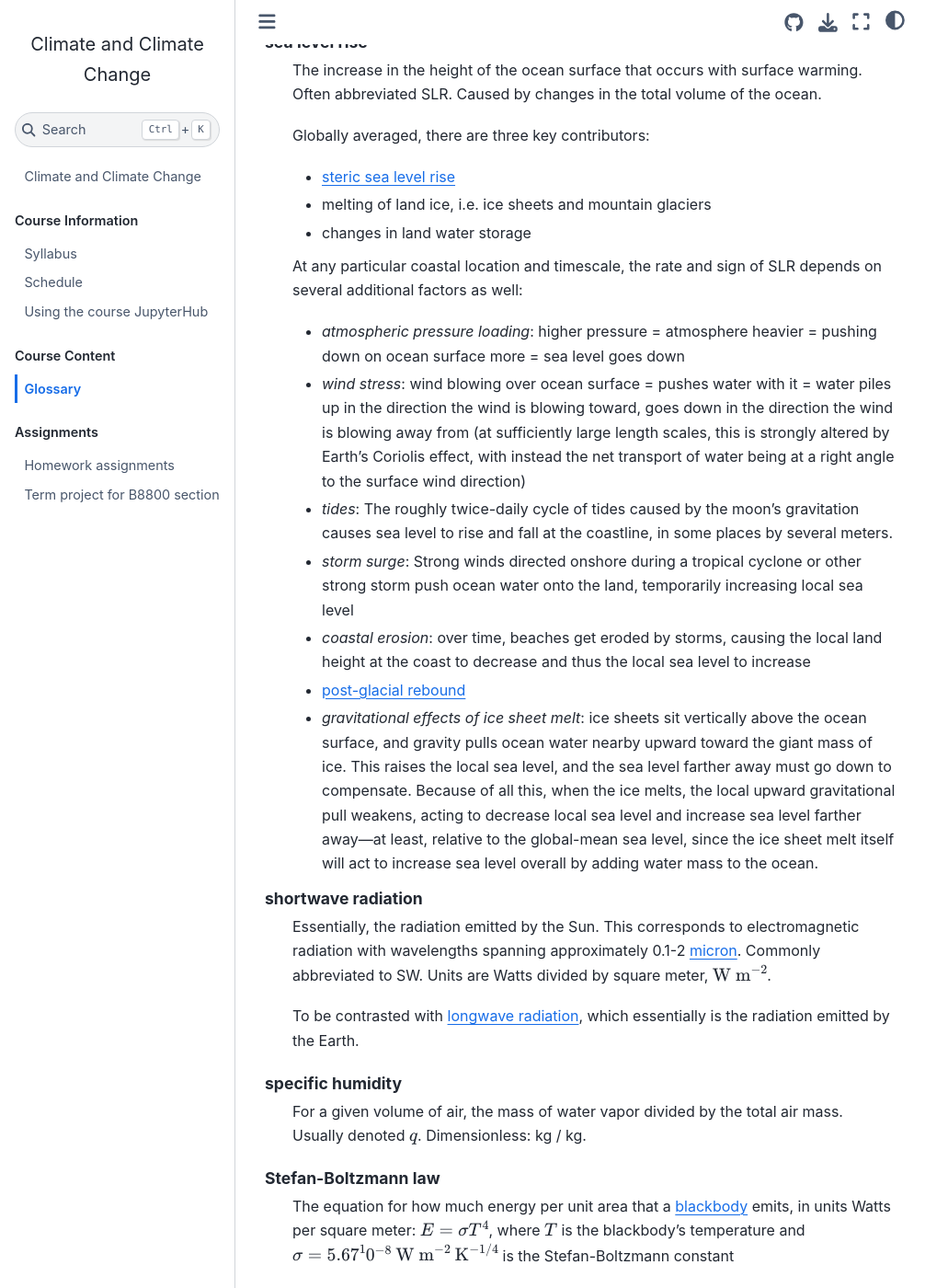
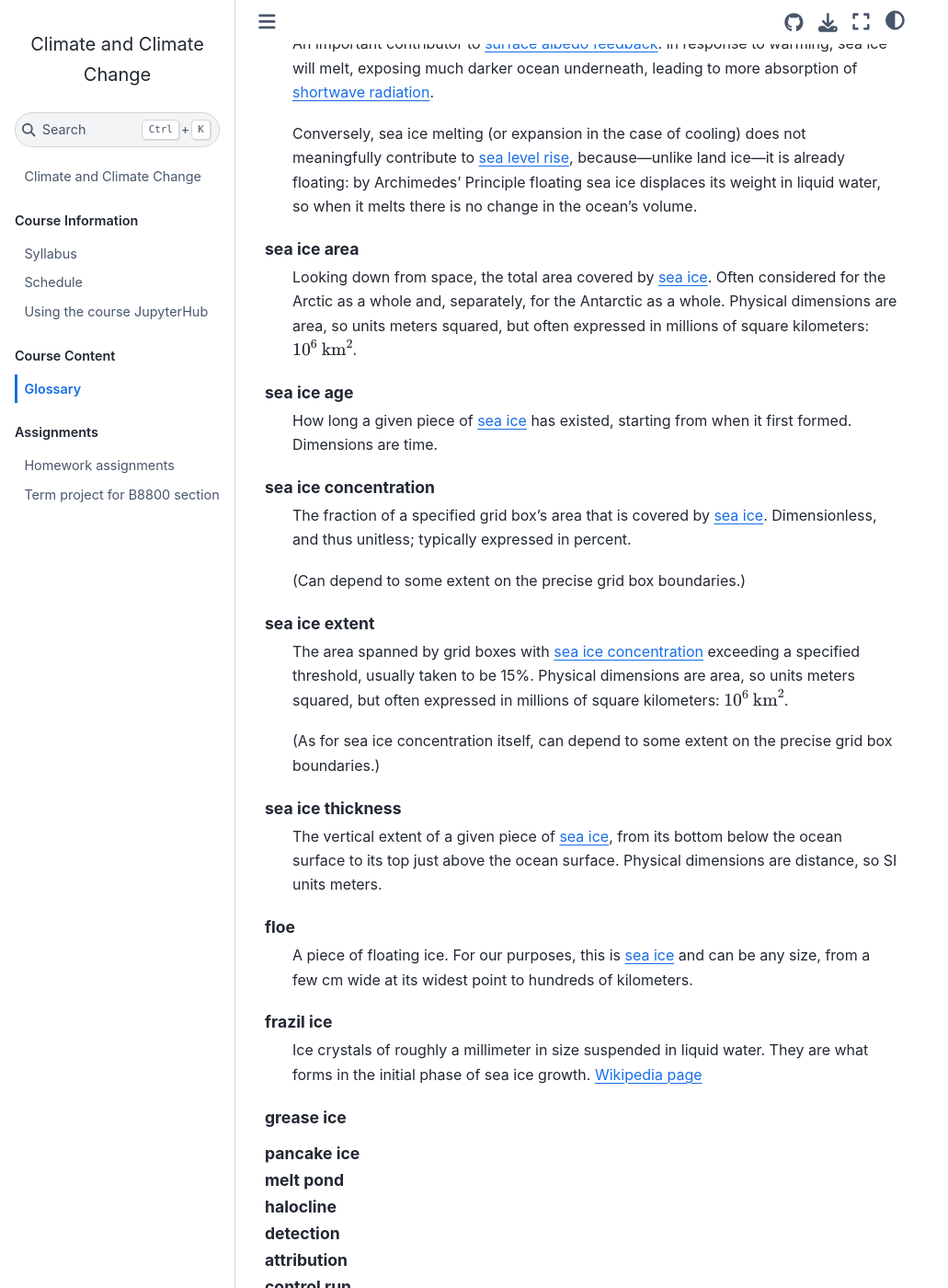
Before and after one commit to spencerahill/clim-change-course_2025, a Jupyter Book: the page built from chapters/glossary.md, in a window 1280 px wide and 1400 px high, scrolled down 15868 px. Shown: the whole window at 92% size, without its empty margins (0-1031 px from the left). Built offline with Jupyter Book 1.0.4 settings and Sphinx 7.4.7 and the Sphinx Book theme 1.1.4, drawn with Linux system fonts in a browser that asks for light colours; some of the changed text lies outside the part shown.

Commit message:
Add new glossary entries for 'glacier', 'land ice', 'sea ice area', 'sea ice age', 'sea ice concentration', 'sea ice extent', 'sea ice thickness', 'floe', 'frazil ice', 'grease ice', 'pancake ice', 'melt pond', 'halocline', 'detection', 'attribution', 'control run', 'historical run', 'future projection', 'forgetting curve', and 'spaced repetition' to expand understanding of ice dynamics and learning techniques. Introduce a new chapter on spaced repetition and Anki to support effective study strategies.

```diff
--- a/chapters/glossary.md
+++ b/chapters/glossary.md
@@ -138,6 +138,11 @@ emissivity
 equilibrium climate sensitivity
   The {term}`climate sensitivity` after the whole climate system, including the deep ocean, reaches a new equilibrium state.  Because heat transfer within the deep ocean is very slow, this takes thousands of years.
 
+glacier
+  A large piece of ice sitting on a mountain.
+
+  Melt of glaciers with warming contributes to {term}`sea level rise`.
+
 greenhouse gas
   A molecule in Earth's atmosphere that significantly absorbs {term}`longwave radiation`.  The two most important ones are carbon dioxide (CO$_2$) and water vapor (H$_2$O).  Others include methane (CH$_4$), nitrous oxide (N$_2$O), and ozone (O$_3$)
 
@@ -185,6 +190,9 @@ Kelvin
   Conversely, if we were talking about Earth's current global-mean temperature, which is approximately 288 Kelvin, that is **not** the same as $288^\circ\text{C}$.  It *is* the same as $288-273.15=14.85^\circ\text{C}$.
 
   Another example, we can say that the average {term}`lapse rate` in the troposphere is approximately 6 Kelvin per kilometer, or just as well that it is 6 degrees Celsius per kilometer.  That's because the lapse rate is the *change* in temperature with height, i.e. the (infinitesimal) difference in temperature between two adjacent heights.
+
+land ice
+  Ice that sits on land.  This includes the Greenland {term}`ice sheet`, Antarctic {term}`ice sheet`, and all mountain {term}`glacier`s.
 
 lapse rate
   The change in temperature with height, with sign flipped.  Usually denoted with a capital Gamma $\Gamma$: $\Gamma\equiv-\partial T/\partial z$.  Physical dimensions are temperature divided by height, so SI units are Kelvin divided by meters, but the denominator is often expressed in kilometers, so $\text{K km}^{-1}$, or equivalently $^\circ\text{C km}^{-1}$.
@@ -315,11 +323,64 @@ scenario uncertainty
   Unlike {term}`internal variability` and {term}`model uncertainty`, this is not a source of uncertainty that can be directly addressed via the physical climate science and climate models we are otherwise mostly learning about in this class.  Instead, it's more in the realm of economists, political scientists, etc. who try to model the actions of individuals, firms, nations, etc.
 
 sea ice
-  Ice that is floating in the oceans.  Has a high {term}`albedo`.
+  Ice that is floating in the oceans or seas.  Has a high {term}`albedo`.
 
   An important contributor to {term}`surface albedo feedback`: in response to warming, sea ice will melt, exposing much darker ocean underneath, leading to more absorption of {term}`shortwave radiation`.
 
   Conversely, sea ice melting (or expansion in the case of cooling) does not meaningfully contribute to {term}`sea level rise`, because---unlike land ice---it is already floating: by Archimedes' Principle floating sea ice displaces its weight in liquid water, so when it melts there is no change in the ocean's volume.
+
+sea ice area
+  Looking down from space, the total area covered by {term}`sea ice`.  Often considered for the Arctic as a whole and, separately, for the Antarctic as a whole.  Physical dimensions are area, so units meters squared, but often expressed in millions of square kilometers: $10^6\text{ km}^2$.
+
+sea ice age
+  How long a given piece of {term}`sea ice` has existed, starting from when it first formed.  Dimensions are time.
+
+sea ice concentration
+  The fraction of a specified grid box's area that is covered by {term}`sea ice`.  Dimensionless, and thus unitless; typically expressed in percent.
+
+  (Can depend to some extent on the precise grid box boundaries.)
+
+sea ice extent
+  The area spanned by grid boxes with {term}`sea ice concentration` exceeding a specified threshold, usually taken to be 15%.   Physical dimensions are area, so units meters squared, but often expressed in millions of square kilometers: $10^6\text{ km}^2$.
+
+  (As for sea ice concentration itself, can depend to some extent on the precise grid box boundaries.)
+
+sea ice thickness
+  The vertical extent of a given piece of {term}`sea ice`, from its bottom below the ocean surface to its top just above the ocean surface.  Physical dimensions are distance, so SI units meters.
+
+floe
+  A piece of floating ice.  For our purposes, this is {term}`sea ice` and can be any size, from a few cm wide at its widest point to hundreds of kilometers.
+
+frazil ice
+  Ice crystals of roughly a millimeter in size suspended in liquid water.  They are what forms in the initial phase of sea ice growth.  [Wikipedia page](https://en.wikipedia.org/wiki/Frazil_ice)
+
+grease ice
+
+
+pancake ice
+
+melt pond
+
+halocline
+
+detection
+
+attribution
+
+control run
+
+historical run
+
+future projection
+
+forgetting curve
+  For more: forgetting curve [Wikipedia page](https://en.m.wikipedia.org/wiki/Forgetting_curve)
+
+spaced repetition
+  For more: [Wiki](https://en.m.wikipedia.org/wiki/Spaced_repetition)
+
+Anki
+  For more: [Anki official website](https://apps.ankiweb.net/); [Michael Nielsen's 2018 article, "Augmenting Long-term Memory"](https://augmentingcognition.com/ltm.html)
 
 sea level rise
   The increase in the height of the ocean surface that occurs with surface warming.  Often abbreviated SLR.  Caused by changes in the total volume of the ocean.
```
Also changed, not shown: chapters/spaced-repetition.md (added, +54 -0 lines), 1 other file.
